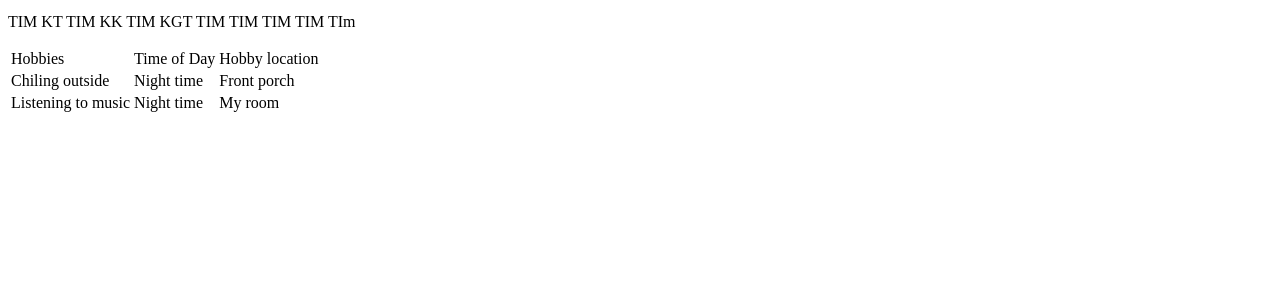
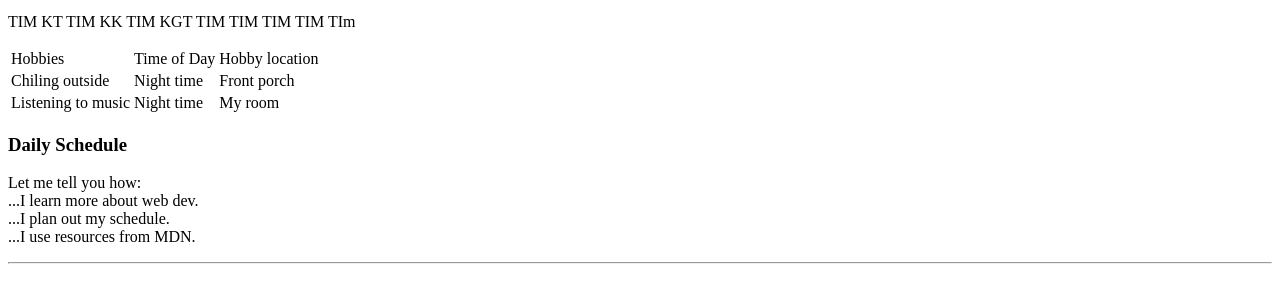
Before and after one commit to Bigtim10/my-website, a plain HTML site: page index.html in a window 1280 px wide. Shown: the part 101-404 px from the top of the page. Drawn offline with Linux system fonts and the light colour scheme.

Commit message:
Update index.html

```diff
--- a/index.html
+++ b/index.html
@@ -41,5 +41,11 @@
         </tr>
       </tbody>
     </table>
+    <h3>Daily Schedule</h3>
+    <p>Let me tell you how:
+      <br>...I learn more about web dev.
+      <br>...I plan out my schedule.
+      <br>...I use resources from MDN.</p>
+    <hr>
   </body>
 </html>
```
